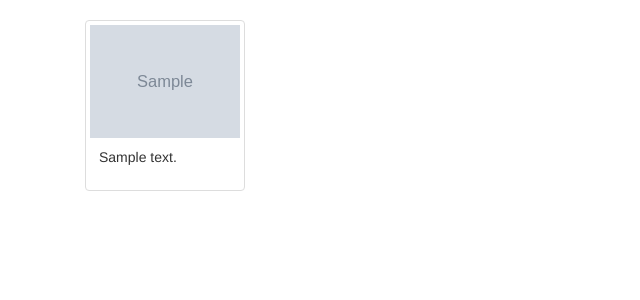
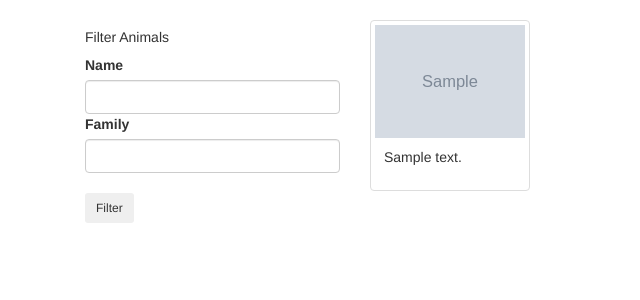
Before and after one commit to atimothee/animalia, a Django app: page /animals/list in a window 1280 px wide. Shown: the part 52-352 px from the top of the page, without its empty margins (0-640 px from the left). Run offline with Django 3.2, Linux system fonts and the light colour scheme; tables that the repository leaves empty hold one stand-in row (values such as "Sample post"); grey boxes marked "Sample" are stand-in pictures; some libraries are stand-ins or nearby versions.

Commit message:
added animal filter form

```diff
--- a/catalog/views.py
+++ b/catalog/views.py
@@ -5,5 +5,5 @@ def home(request):
     return render_to_response('home.html', {})
 
 def animal_list(request):
-    animals = Animal.objects.filter(name__icontains=request.GET.get('name', ''))
+    animals = Animal.objects.filter(name__icontains=request.GET.get('name', ''), species__genus__family__name__icontains=request.GET.get('family', ''))
     return render_to_response('catalog/catalog_list.html', {'animals': animals})
--- a/templates/catalog/catalog_list.html
+++ b/templates/catalog/catalog_list.html
@@ -1,7 +1,24 @@
 {% extends "base.html" %}
 {% block title%} Catalog - List{% endblock %}
 {% block content %}
+{% if animals%}
 {% for animal in animals%}
+<div class="col-md-3">
+    <h5>Filter Animals</h5>
+    <form action="/animals/list" method="get">
+        <div class="form-input">
+            <label>Name</label>
+            <input name="name" class="form-control">
+        </div>
+        <div class="form-input">
+            <label>Family</label>
+            <input name="family" class="form-control">
+        </div>
+        <br>
+        <button class="btn btn-sm" type="submit">Filter</button>
+    </form>
+
+</div>
 <div class="col-md-2">
     <div class="thumbnail">
 
@@ -16,4 +33,7 @@
     </div>
 </div>
 {% endfor%}
+{% else %}
+No animals to show
+{%endif%}
 {% endblock %}
```
Also changed, not shown: 1 other file.
